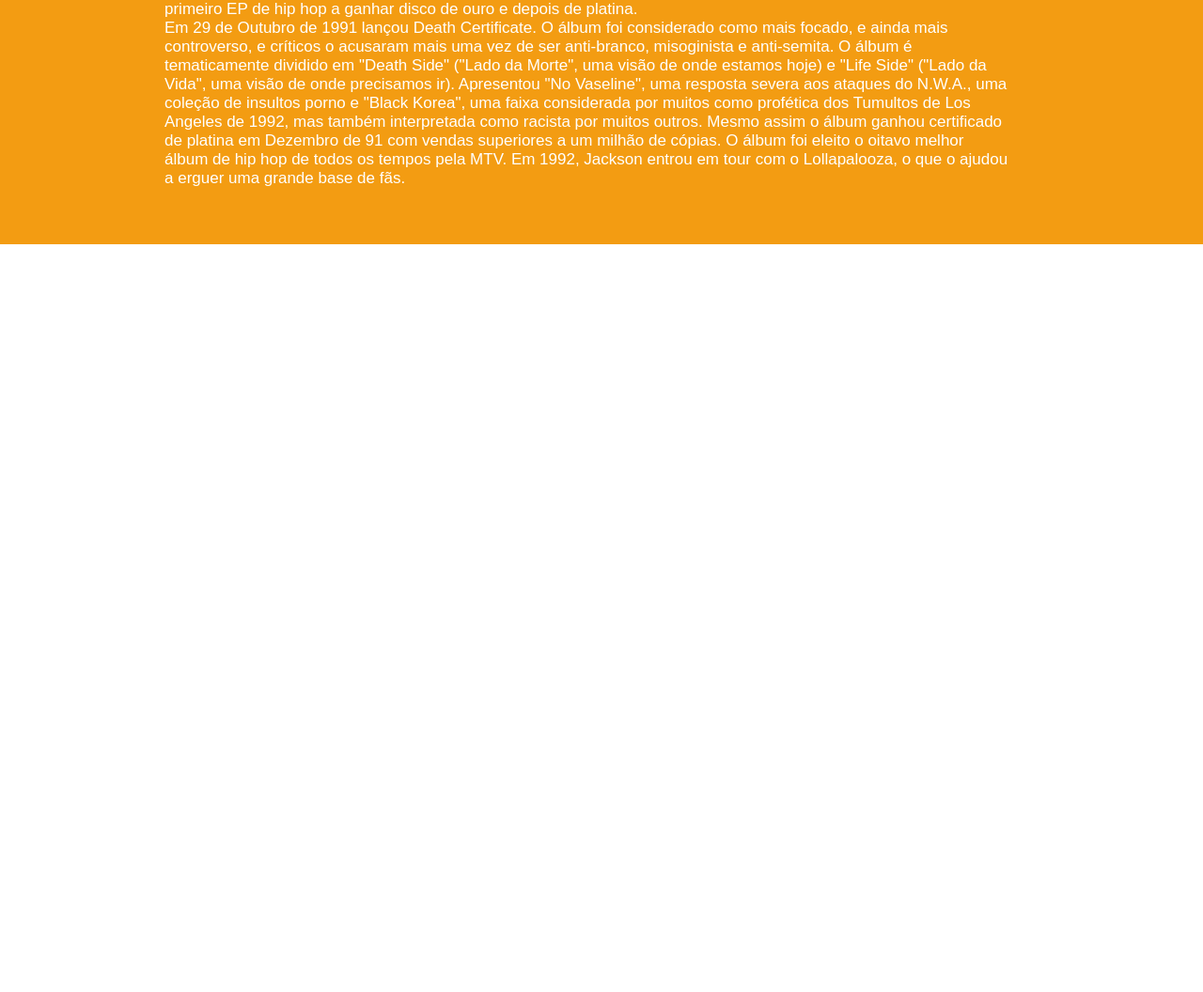
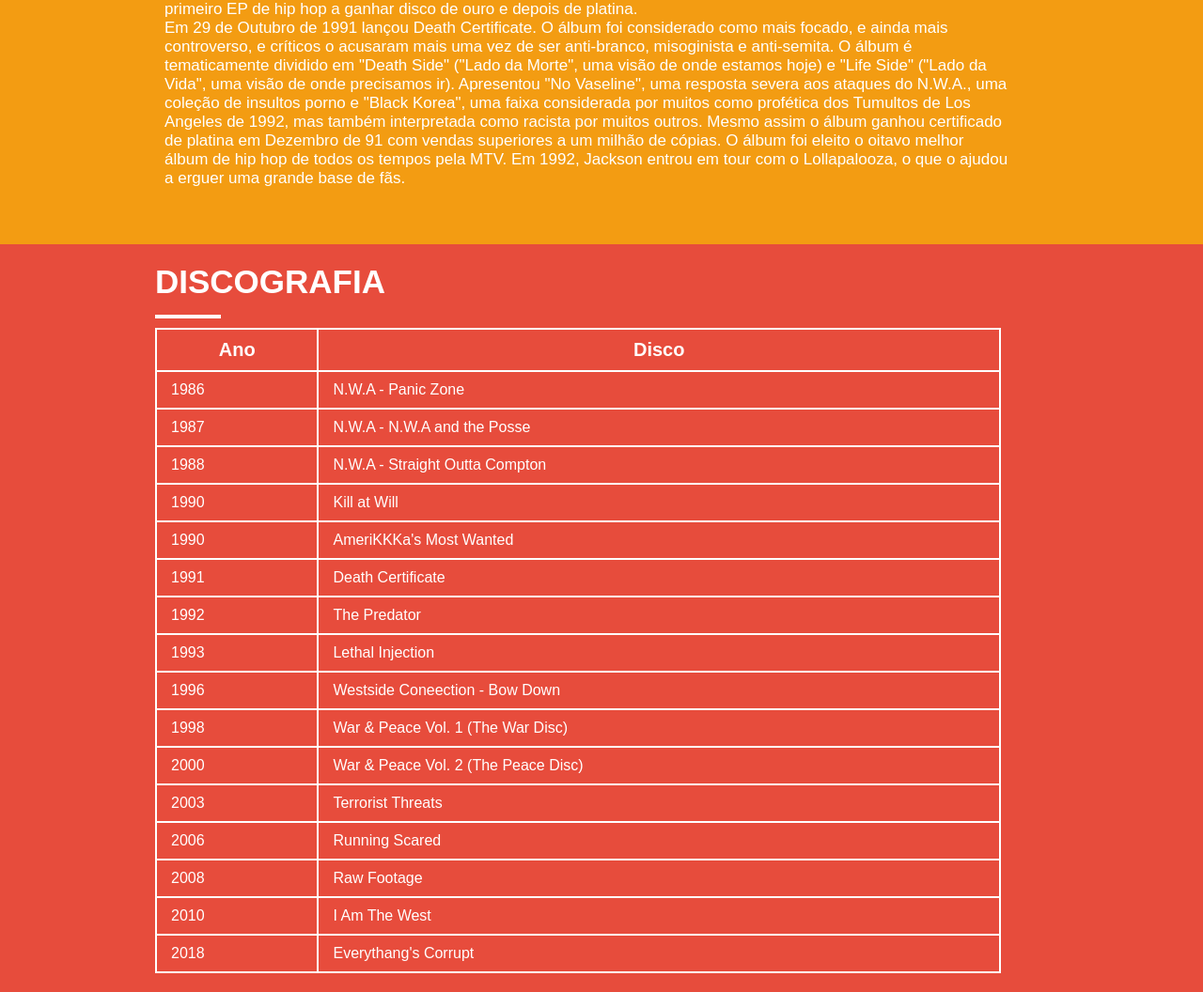
Before and after one commit to jczieglero/b7web-HTMLCSS, a plain HTML site: page html e css/Tribute Page - B7web/index.html in a window 1280 px wide. Shown: the part 1038-2094 px from the top of the page at 94% size. Before the commit the page ends 1298 px from the top, so only its background shows below. Drawn offline with Linux system fonts and the light colour scheme.

Commit message:
Adicionado página de discografia

```diff
--- a/html e css/Tribute Page - B7web/css/style.css
+++ b/html e css/Tribute Page - B7web/css/style.css
@@ -112,3 +112,25 @@
     margin-left: 40px;
     border:5px solid #fff;
 }
+
+#disco{
+    background:#e74c3c;
+    display: flex;
+    justify-content: center;
+}
+#disco table{
+    width: 900px;
+}
+#disco table, th, tr, td{
+	border:1px solid #fff;
+    border-spacing: 0px;
+}
+
+th{
+	font-size:20px;
+	text-align:center;
+}
+th,td,tr{
+	padding:10px 15px;
+    color:#fff;
+}
--- a/html e css/Tribute Page - B7web/index.html
+++ b/html e css/Tribute Page - B7web/index.html
@@ -94,7 +94,85 @@
             </div>
         </section>
         <!--DISCO-->
-        <section>
+        <section id="disco">
+            <div class="container">
+                <div class="widget">
+                    <div class="title_topic">DISCOGRAFIA</div>
+                    <div class="title_bar"></div>
+                <div>
+                    <table>
+						<tr>
+							<th>Ano</th>
+							<th>Disco</th>
+						</tr>
+						<tr>
+							<td>1986</td>
+							<td>N.W.A - Panic Zone</td>
+						</tr>
+                        <tr>
+						    <td>1987</td>
+						    <td>N.W.A - N.W.A and the Posse</td>
+						</tr>
+                        <tr>
+							<td>1988</td>
+							<td>N.W.A - Straight Outta Compton</td>
+						</tr>
+                        <tr>
+							<td>1990</td>
+							<td>Kill at Will</td>
+						</tr>
+                        <tr>
+							<td>1990</td>
+							<td>AmeriKKKa's Most Wanted</td>
+						</tr>
+                        <tr>
+							<td>1991</td>
+							<td>Death Certificate</td>
+						</tr>
+                        <tr>
+							<td>1992</td>
+							<td>The Predator</td>
+						</tr>
+                        <tr>
+							<td>1993</td>
+							<td>Lethal Injection</td>
+						</tr>
+                        <tr>
+							<td>1996</td>
+							<td>Westside Coneection -  Bow Down</td>
+						</tr>
+                        <tr>
+							<td>1998</td>
+							<td>War & Peace Vol. 1 (The War Disc)</td>
+						</tr>
+                        <tr>
+						    <td>2000</td>
+							<td>War & Peace Vol. 2 (The Peace Disc)</td>
+						</tr>
+                        <tr>
+							<td>2003</td>
+							<td>Terrorist Threats</td>
+						</tr>
+                        <tr>
+							<td>2006</td>
+							<td>Running Scared</td>
+						</tr>
+                        <tr>
+							<td>2008</td>
+							<td>Raw Footage</td>
+						</tr>
+                        <tr>
+							<td>2010</td>
+							<td>I Am The West</td>
+						</tr>
+                        <tr>
+							<td>2018</td>
+							<td>Everythang's Corrupt</td>
+						</tr>
+					</table>
+                </div>
+            </div>
+        </div>
         </section>
     </body>
 </html>
```
